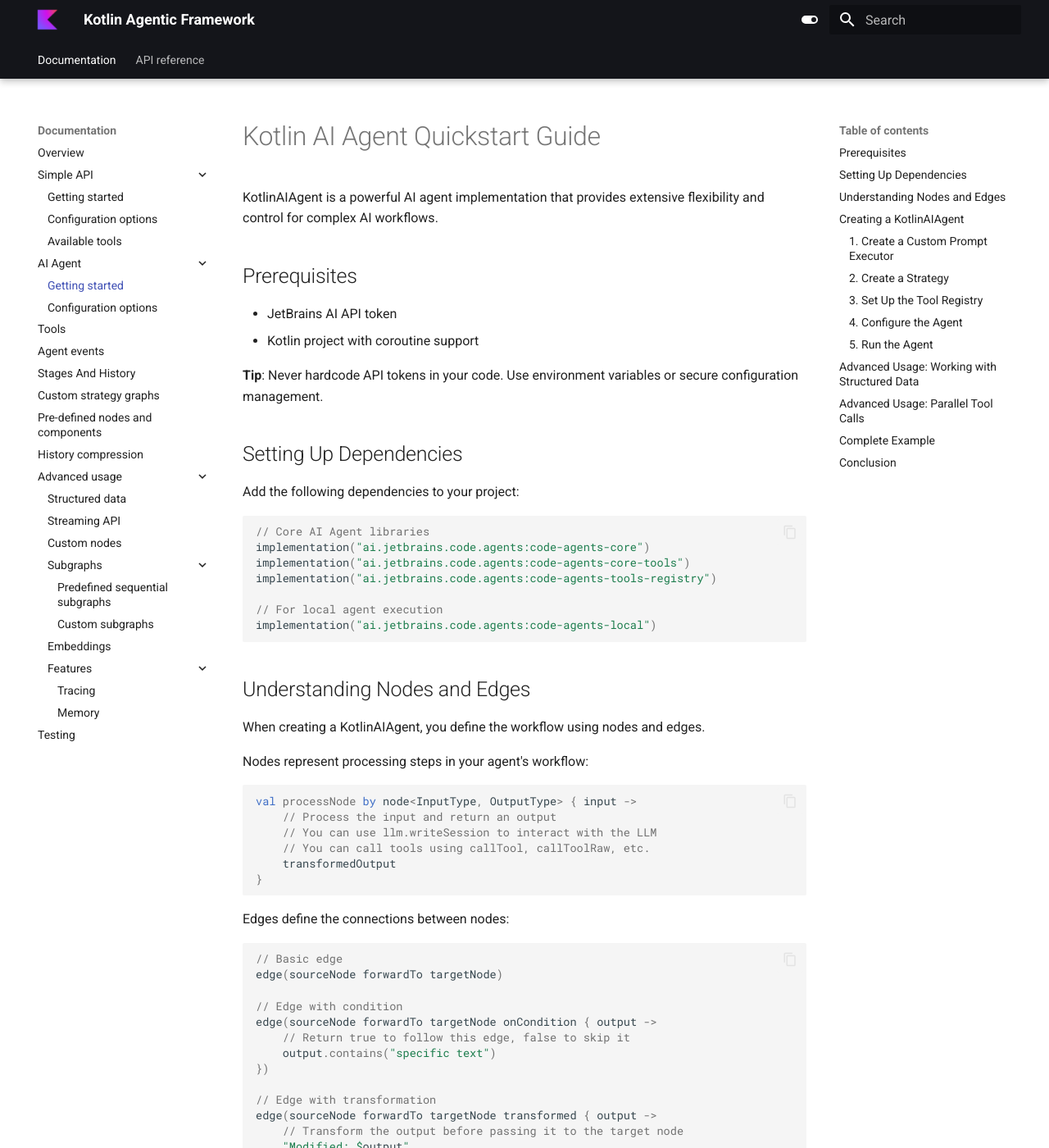
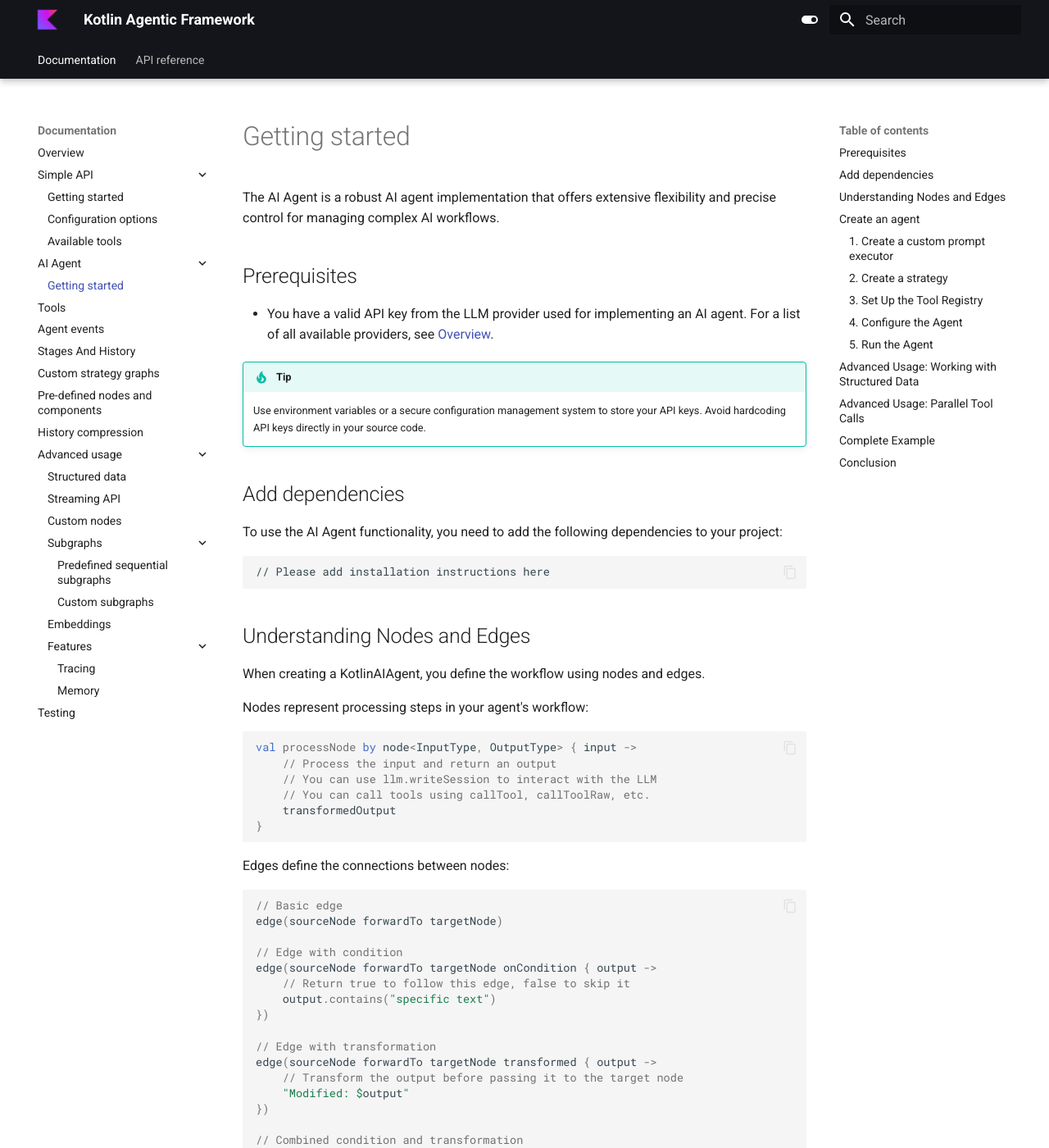
Before and after one commit to JetBrains/koog-docs, an MkDocs documentation site: the page built from docs/ai-agent-getting-started.md, in a window 1280 px wide and 1400 px high. Shown: the whole window at 82% size. Built offline with MkDocs 1.6.1 and Material for MkDocs 9.7.7, drawn with Linux system fonts in a browser that asks for light colours; some of the changed text lies outside the part shown.

Commit message:
[JBAI-13836] Update links, rename files

````diff
--- a/docs/ai-agent-getting-started.md
+++ b/docs/ai-agent-getting-started.md
@@ -1,28 +1,21 @@
-# Kotlin AI Agent Quickstart Guide
+# Getting started
 
-KotlinAIAgent is a powerful AI agent implementation that provides extensive flexibility and
-control for complex AI workflows.
+The AI Agent is a robust AI agent implementation that offers extensive flexibility and precise control for managing complex AI workflows.
 
 ## Prerequisites
 
-- JetBrains AI API token
-- Kotlin project with coroutine support
+- You have a valid API key from the LLM provider used for implementing an AI agent. For a list of all available providers, see [Overview](index.md).
 
-**Tip**: Never hardcode API tokens in your code. Use environment variables or secure configuration
-management.
+!!! tip
+    Use environment variables or a secure configuration management system to store your API keys.
+    Avoid hardcoding API keys directly in your source code.
 
-## Setting Up Dependencies
+## Add dependencies
 
-Add the following dependencies to your project:
+To use the AI Agent functionality, you need to add the following dependencies to your project:
 
-```kotlin
-// Core AI Agent libraries
-implementation("ai.jetbrains.code.agents:code-agents-core")
-implementation("ai.jetbrains.code.agents:code-agents-core-tools")
-implementation("ai.jetbrains.code.agents:code-agents-tools-registry")
-
-// For local agent execution
-implementation("ai.jetbrains.code.agents:code-agents-local")
+```
+// Please add installation instructions here
 ```
 
 ## Understanding Nodes and Edges
@@ -62,32 +55,28 @@
 edge(sourceNode forwardTo targetNode onCondition { it.isNotEmpty() } transformed { it.uppercase() })
 ```
 
-## Creating a KotlinAIAgent
+## Create an agent
 
-Unlike the `SimpleAPI` agents, `KotlinAIAgent` requires explicit configuration:
+Unlike agents created with the Simple API, agents built using the AI Agent require explicit configuration:
 
 ```kotlin
-val agent = KotlinAIAgent(
-    promptExecutor = createPromptExecutor(apiToken),
-    toolRegistry = toolRegistry,
+val agent = AIAgent(
+    promptExecutor = promptExecutor,
     strategy = agentStrategy,
     agentConfig = agentConfig,
-    cs = coroutineScope
+    toolRegistry = toolRegistry,
+    installFeatures = installFeatures
 )
 ```
 
-**Tip**: Use appropriate coroutine scopes and cancel them when no longer needed to avoid resource
-leaks.
+To learn more about available configuration options, see API reference.<!--[TODO] Link to API reference-->
 
-### 1. Create a Custom Prompt Executor
+### 1. Create a custom prompt executor
 
-Create a custom CodePromptExecutor:
+Prompt executors manage and run prompts. You can create a custom prompt executor as follows:
 
 ```kotlin
-fun createPromptExecutor(
-    apiToken: String,
-    grazieEnvironment: GrazieEnvironment = GrazieEnvironment.Production
-): CodePromptExecutor {
+fun createPromptExecutor(apiToken: String): PromptExecutor {
     val api = SuspendableAPIGatewayClient(
         grazieEnvironment.url,
         SuspendableHTTPClient.WithV5(
@@ -104,7 +93,7 @@
 }
 ```
 
-### 2. Create a Strategy
+### 2. Create a strategy
 
 The strategy defines the workflow of your agent. Use the `strategy` function to create a custom multi-stage strategy:
 
@@ -224,7 +213,7 @@
 
 ## Advanced Usage: Working with Structured Data
 
-KotlinAIAgent can process structured data from LLM outputs. Please refer to the [streaming API guide](streamingApi.md)
+KotlinAIAgent can process structured data from LLM outputs. Please refer to the [streaming API guide](streaming-api.md)
 for more information.
 
 ## Advanced Usage: Parallel Tool Calls
--- a/mkdocs.yml
+++ b/mkdocs.yml
@@ -8,7 +8,6 @@
           - Available tools: simple-api-available-tools.md
       - AI Agent:
           - Getting started: ai-agent-getting-started.md
-          - Configuration options: ai-agent-configuration.md
       - Tools: tools.md
       - Agent events: agent-events.md
       - Stages And History: stages-and-history.md
````
Also changed, not shown: docs/custom-strategy-graphs.md (+1 -1 lines), docs/custom-subgraphs.md (added, +1 -0 lines), docs/embeddings.md (added, +1 -0 lines), docs/history-compression.md (added, +1 -0 lines), docs/index.md (+15 -15 lines), docs/predefined-sequential-subgraphs.md (added, +1 -0 lines), docs/simple-api-getting-started.md (+1 -5 lines), docs/custom-nodes.md (renamed from docs/customNodes.md), docs/streaming-api.md (renamed from docs/streamingApi.md).
